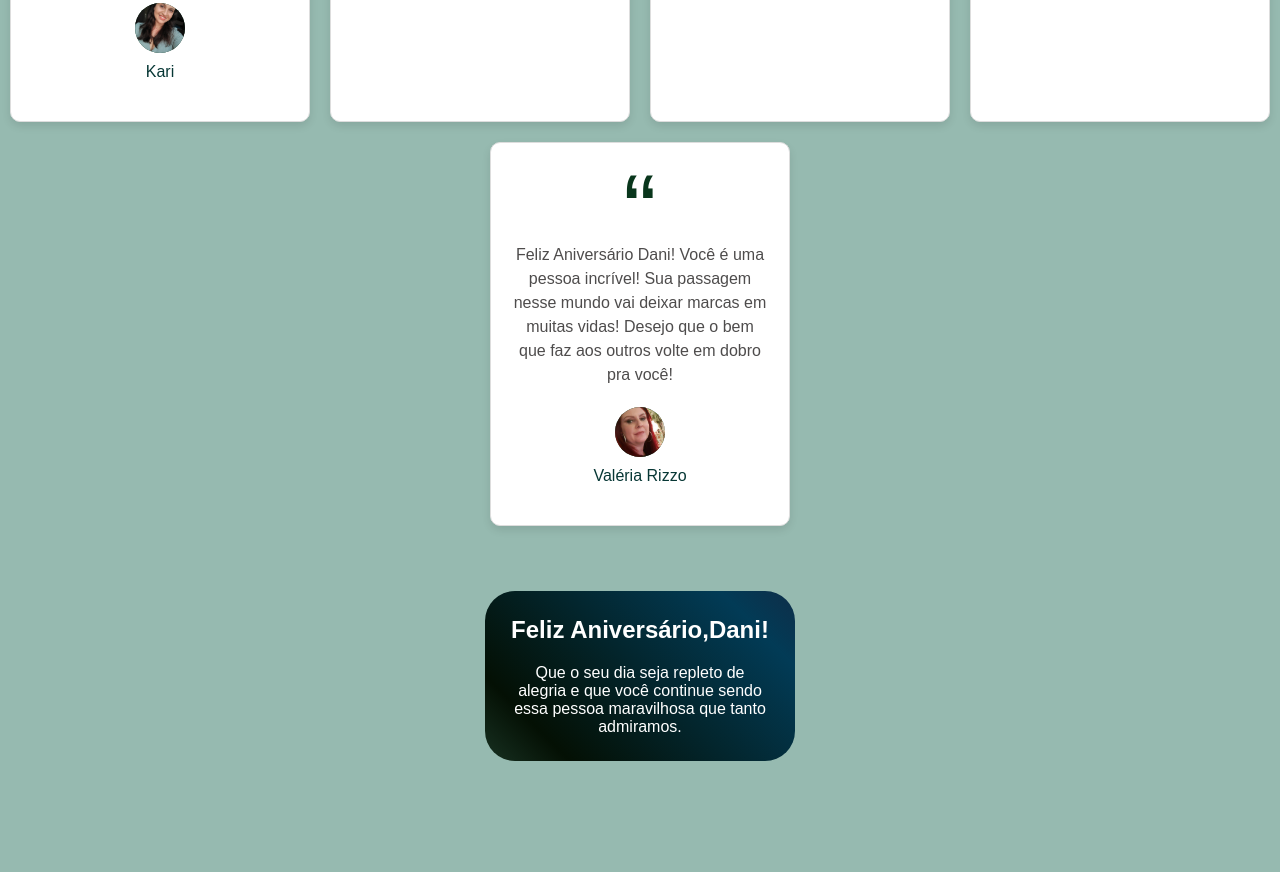
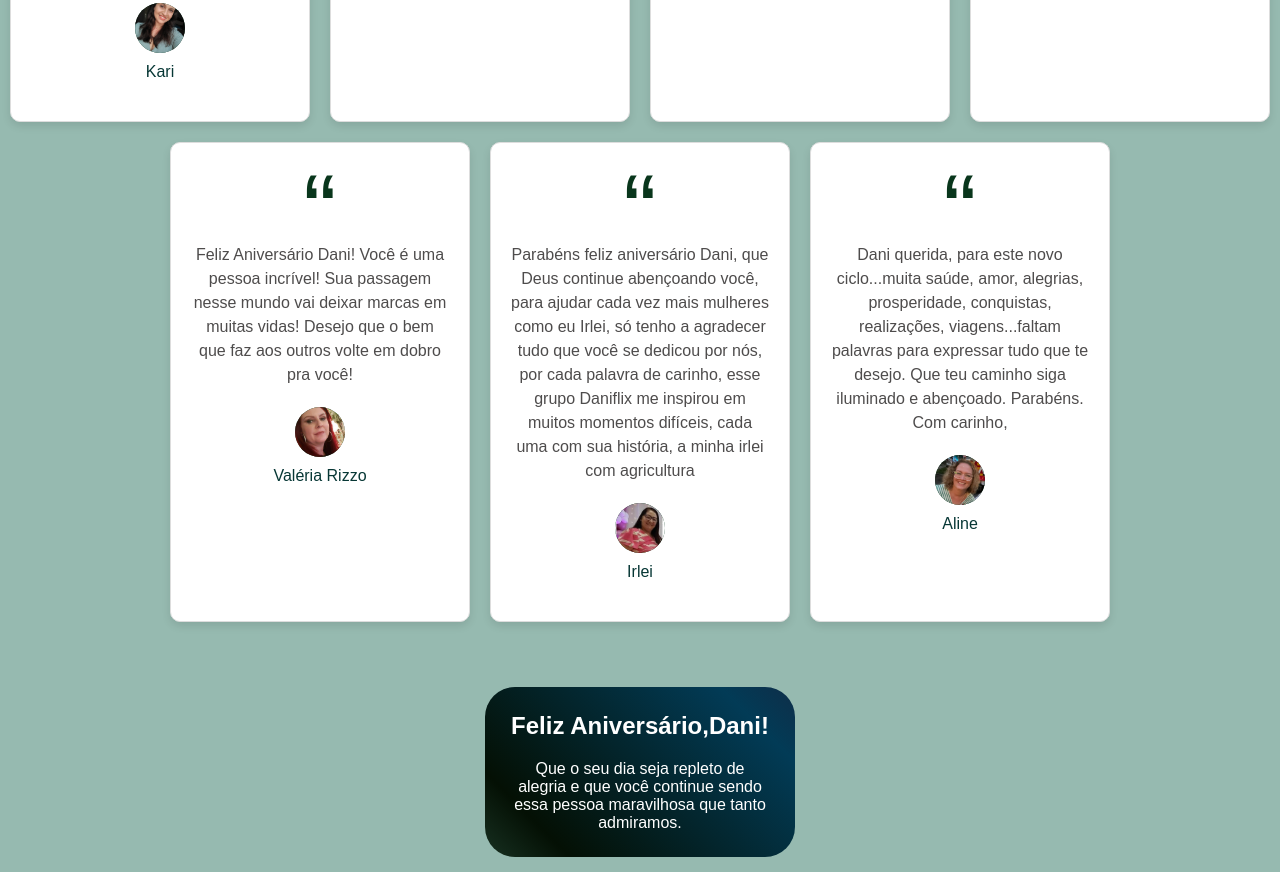
Before and after one commit to ludeweese/wdd331r2025, a plain HTML site: page Dani/dani.html in a window 1280 px wide. Shown: the part 2887-3759 px from the top of the page. Before the commit the page ends 3663 px from the top, so only its background shows below. Drawn offline with Linux system fonts and the light colour scheme.

Commit message:
alinee irlei

```diff
--- a/Dani/dani.html
+++ b/Dani/dani.html
@@ -334,6 +334,7 @@
           <p class="author-name">Denise </p>
         </div>
       </div>
+
       <div class="testimonial-box">
         <div class="quote-mark">“</div>
         <p class="testimonial-comment">Feliz Aniversário Dani! Você é uma pessoa incrível! Sua passagem nesse mundo vai deixar marcas em muitas vidas!
@@ -346,6 +347,33 @@
           <p class="author-name">Valéria Rizzo </p>
         </div>
       </div>
+
+      <div class="testimonial-box">
+        <div class="quote-mark">“</div>
+        <p class="testimonial-comment">Parabéns feliz aniversário Dani, que Deus continue abençoando você, para ajudar cada vez mais mulheres como eu Irlei, só tenho a agradecer tudo que você se dedicou por nós, por cada palavra de carinho, esse grupo Daniflix me inspirou em muitos momentos difíceis,
+          cada uma com sua história, a minha irlei com agricultura
+        </p>
+        <div class="testimonial-author">
+          <div class="author-photo">
+            <img src="./images/irlei.png" alt="Author 18 Photo">
+          </div>
+          <p class="author-name">Irlei </p>
+        </div>
+      </div>
+
+      <div class="testimonial-box">
+        <div class="quote-mark">“</div>
+        <p class="testimonial-comment">Dani querida, para este novo ciclo...muita saúde, amor, alegrias, prosperidade, conquistas, realizações, viagens...faltam palavras para expressar tudo que te desejo.
+           Que teu caminho siga iluminado e abençoado. Parabéns. Com carinho,
+        </p>
+        <div class="testimonial-author">
+          <div class="author-photo">
+            <img src="./images/aline.jpeg" alt="Author 19 Photo">
+          </div>
+          <p class="author-name">Aline </p>
+        </div>
+      </div>
+
   </div>
 
 
```
Also changed, not shown: Dani/images/aline.jpeg (added), Dani/images/irlei.png (added).
